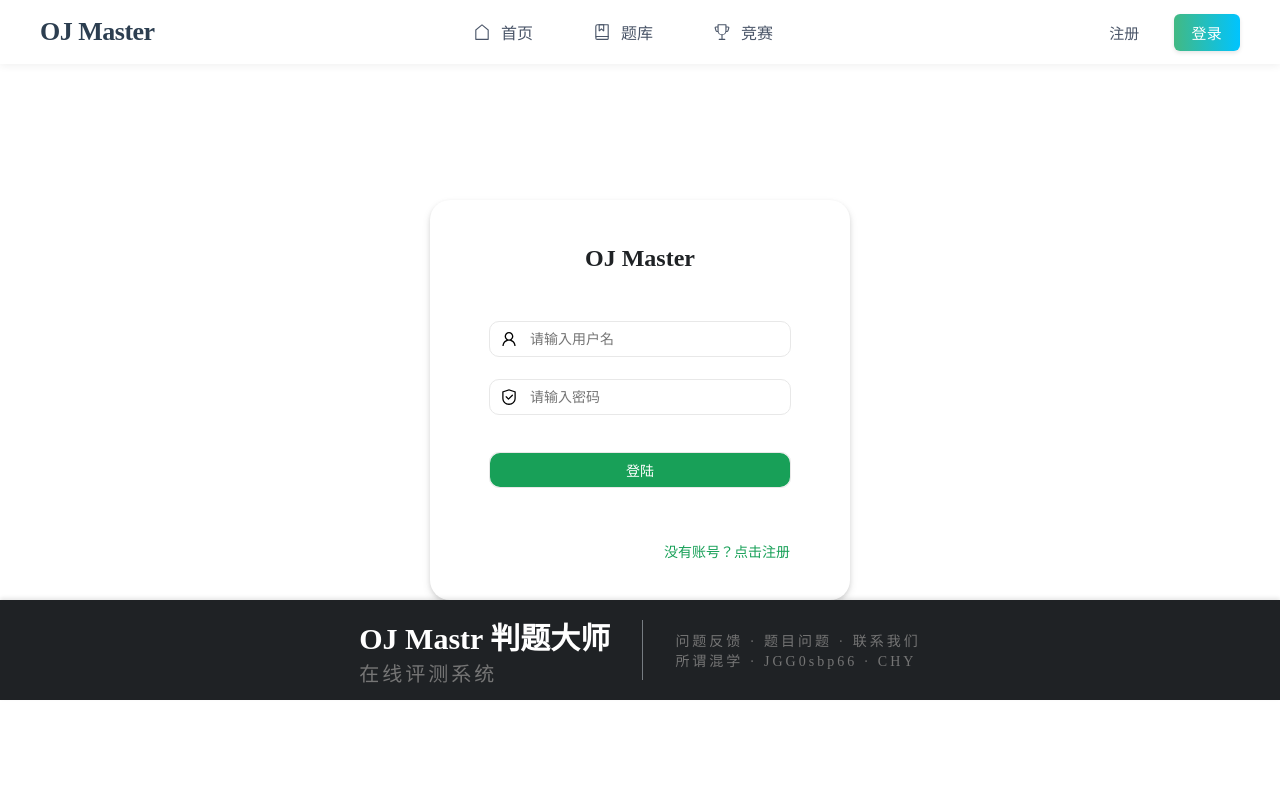
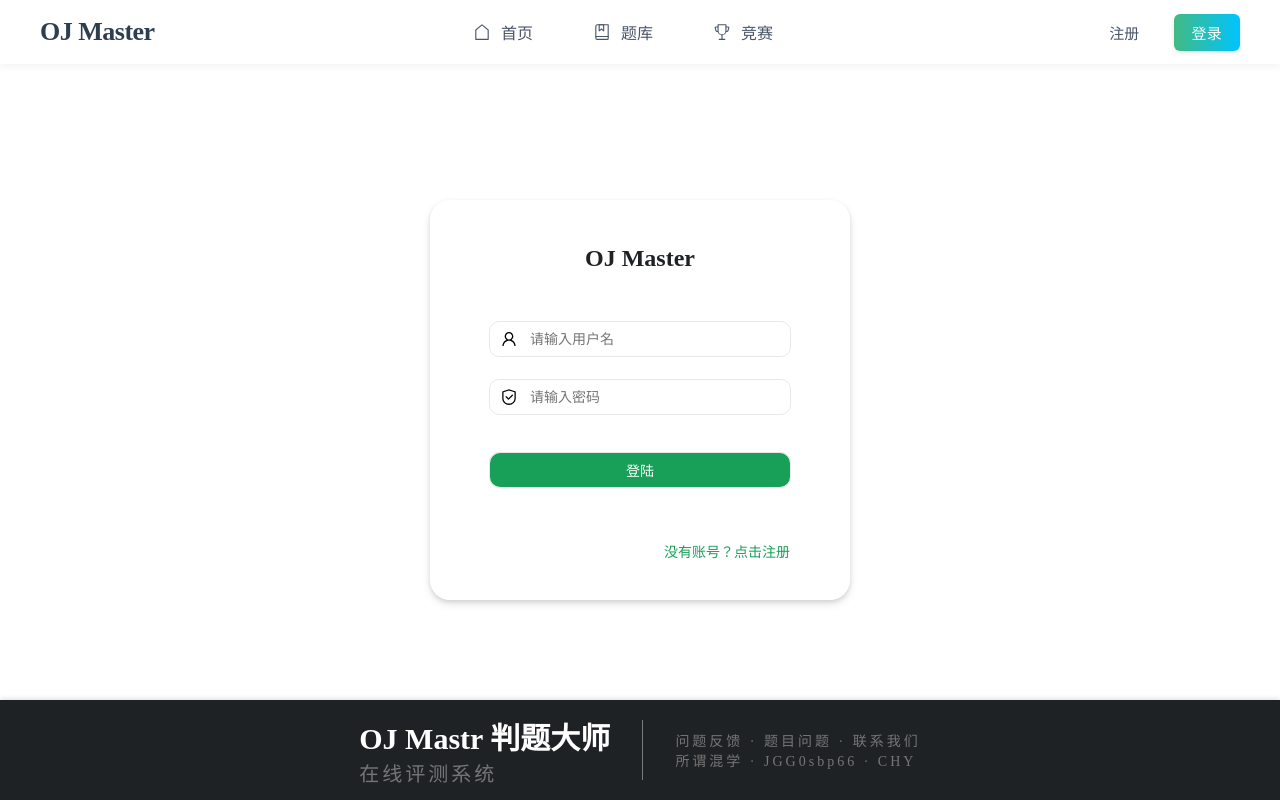
Before and after one commit to JGG0sbp66/reborn_oj_master, a Vue app: page /account/login in a window 1280 px wide. Built offline with nearby package versions, Linux system fonts and the light colour scheme.

Commit message:
调整footer样式，使其固定在页面底部并占满宽度；移除footer动画效果

```diff
--- a/src/components/foot.vue
+++ b/src/components/foot.vue
@@ -31,7 +31,6 @@ footer {
     height: 100px; /* 设置footer高度 */
     background-color: #1f2225;
     box-shadow: 0 -2px 4px rgba(0, 0, 0, 0.1);
-    animation: fadeIn 1s ease-in-out; /* 添加淡入动画 */
 }
 
 .footer {
--- a/src/views/account/login.vue
+++ b/src/views/account/login.vue
@@ -18,5 +18,9 @@ import foot from "@/components/foot.vue";
 
 
 <style scoped>
-
+footer {
+  position: absolute;
+  bottom: 0;
+  width: 100%;
+}
 </style>
--- a/src/views/account/register.vue
+++ b/src/views/account/register.vue
@@ -11,4 +11,9 @@ import foot from "@/components/foot.vue";
 </script>
 
 <style scoped>
+footer {
+  position: absolute;
+  bottom: 0;
+  width: 100%;
+}
 </style>
```
